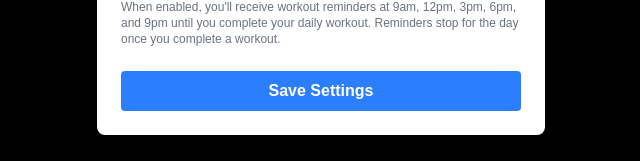
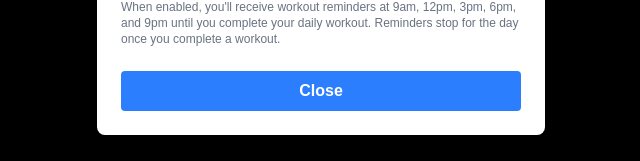
Before and after one commit to pluggyboy/hiit, a Next.js app: page / in a window 1280 px wide. Both pictures are taken after a click on the button "Settings". Shown: the part 558-719 px from the top of the page, without its empty margins (319-959 px from the left). Built offline with nearby package versions, Linux system fonts and the light colour scheme.

Commit message:
add persistence for settings

```diff
--- a/src/components/HIITTimer.tsx
+++ b/src/components/HIITTimer.tsx
@@ -4,6 +4,44 @@ import React, { useState, useEffect, useRef } from 'react';
 import Image from 'next/image';
 import { recordWorkout, getStreakData } from '@/utils/streak';
 import { recordWorkoutCompletion, areRemindersEnabled } from '@/utils/notifications';
+
+// Timer settings storage keys and defaults
+const TIMER_SETTINGS_KEY = 'hiit-timer-settings';
+const DEFAULT_PREPARE_TIME = 5;
+const DEFAULT_EXERCISE_TIME = 20;
+const DEFAULT_REST_TIME = 0;
+const DEFAULT_ROUND_REST_TIME = 75;
+
+// Functions to save and load timer settings
+const saveTimerSettings = (settings: {
+  prepareTime: number;
+  exerciseTime: number;
+  restTime: number;
+  roundRestTime: number;
+}) => {
+  if (typeof window !== 'undefined') {
+    localStorage.setItem(TIMER_SETTINGS_KEY, JSON.stringify(settings));
+  }
+};
+
+const loadTimerSettings = () => {
+  if (typeof window !== 'undefined') {
+    const savedSettings = localStorage.getItem(TIMER_SETTINGS_KEY);
+    if (savedSettings) {
+      try {
+        return JSON.parse(savedSettings);
+      } catch (e) {
+        console.error('Error parsing saved timer settings:', e);
+      }
+    }
+  }
+  return {
+    prepareTime: DEFAULT_PREPARE_TIME,
+    exerciseTime: DEFAULT_EXERCISE_TIME,
+    restTime: DEFAULT_REST_TIME,
+    roundRestTime: DEFAULT_ROUND_REST_TIME
+  };
+};
 import StreakDisplay, { StreakDisplayRef } from './StreakDisplay';
 import SettingsModal from './SettingsModal';
 import ReactConfetti from 'react-confetti';
@@ -28,14 +66,33 @@ const HIITTimer = () => {
   const [isFlashing, setIsFlashing] = useState(false);
   const [showConfetti, setShowConfetti] = useState(false);
 
-  // Configurable time settings
-  const [prepareTime, setPrepareTime] = useState(5);
-  const [exerciseTime, setExerciseTime] = useState(20);
-  const [restTime, setRestTime] = useState(0);
-  const [roundRestTime, setRoundRestTime] = useState(75);
+  // Configurable time settings with localStorage persistence
+  const [prepareTime, setPrepareTime] = useState(DEFAULT_PREPARE_TIME);
+  const [exerciseTime, setExerciseTime] = useState(DEFAULT_EXERCISE_TIME);
+  const [restTime, setRestTime] = useState(DEFAULT_REST_TIME);
+  const [roundRestTime, setRoundRestTime] = useState(DEFAULT_ROUND_REST_TIME);
 
   // Settings modal state
   const [isSettingsOpen, setIsSettingsOpen] = useState(false);
+
+  // Load saved settings on component mount
+  useEffect(() => {
+    const savedSettings = loadTimerSettings();
+    setPrepareTime(savedSettings.prepareTime);
+    setExerciseTime(savedSettings.exerciseTime);
+    setRestTime(savedSettings.restTime);
+    setRoundRestTime(savedSettings.roundRestTime);
+  }, []);
+
+  // Save settings whenever they change
+  useEffect(() => {
+    saveTimerSettings({
+      prepareTime,
+      exerciseTime,
+      restTime,
+      roundRestTime
+    });
+  }, [prepareTime, exerciseTime, restTime, roundRestTime]);
 
   const audioRef = useRef<HTMLAudioElement>(null);
   const finalBeepRef = useRef<HTMLAudioElement>(null);
--- a/src/components/SettingsModal.tsx
+++ b/src/components/SettingsModal.tsx
@@ -164,7 +164,7 @@ const SettingsModal: React.FC<SettingsModalProps> = ({
             onClick={onClose}
             className="bg-blue-500 hover:bg-blue-600 text-white font-bold py-2 px-4 rounded w-full"
           >
-            Save Settings
+            Close
           </button>
         </div>
       </div>
```
